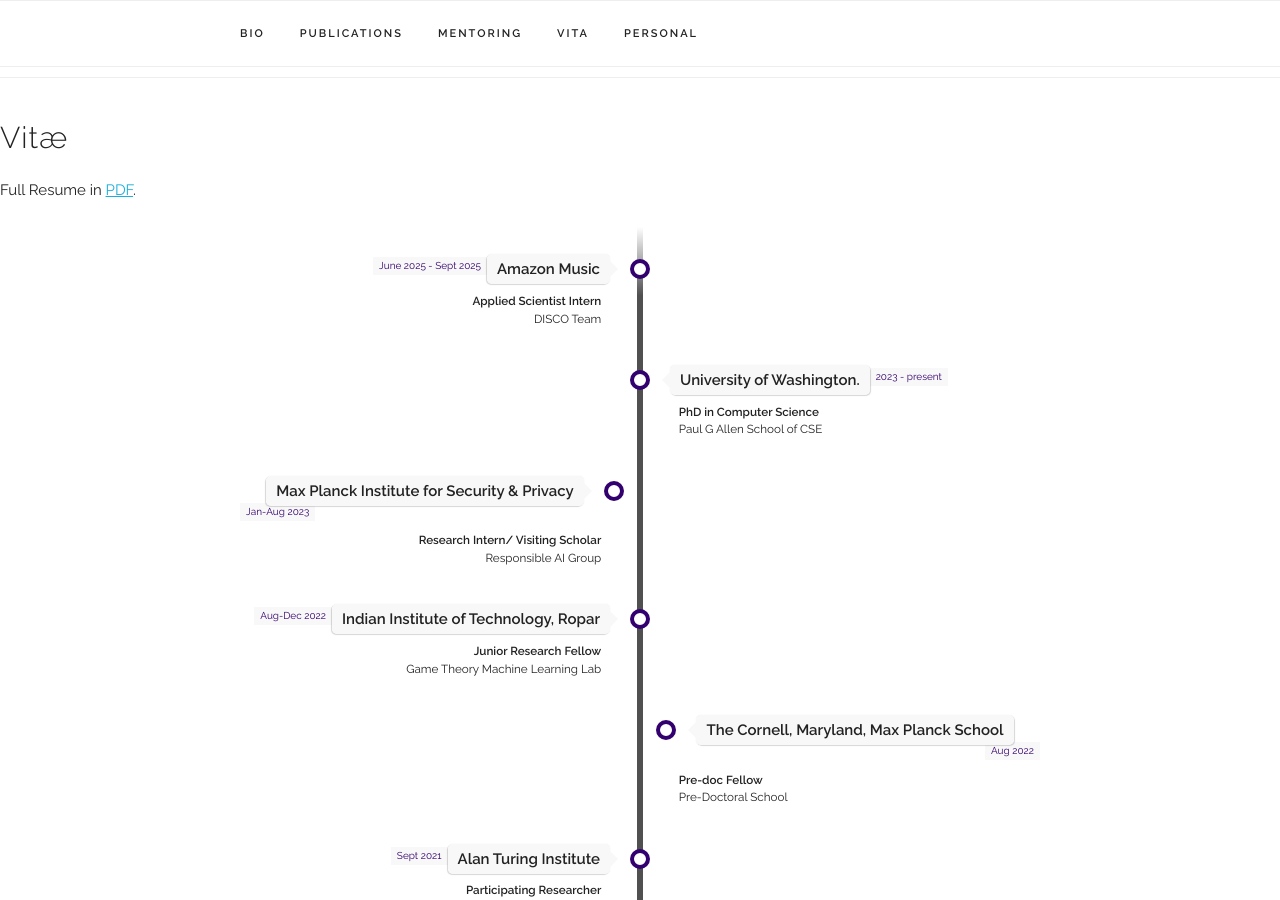
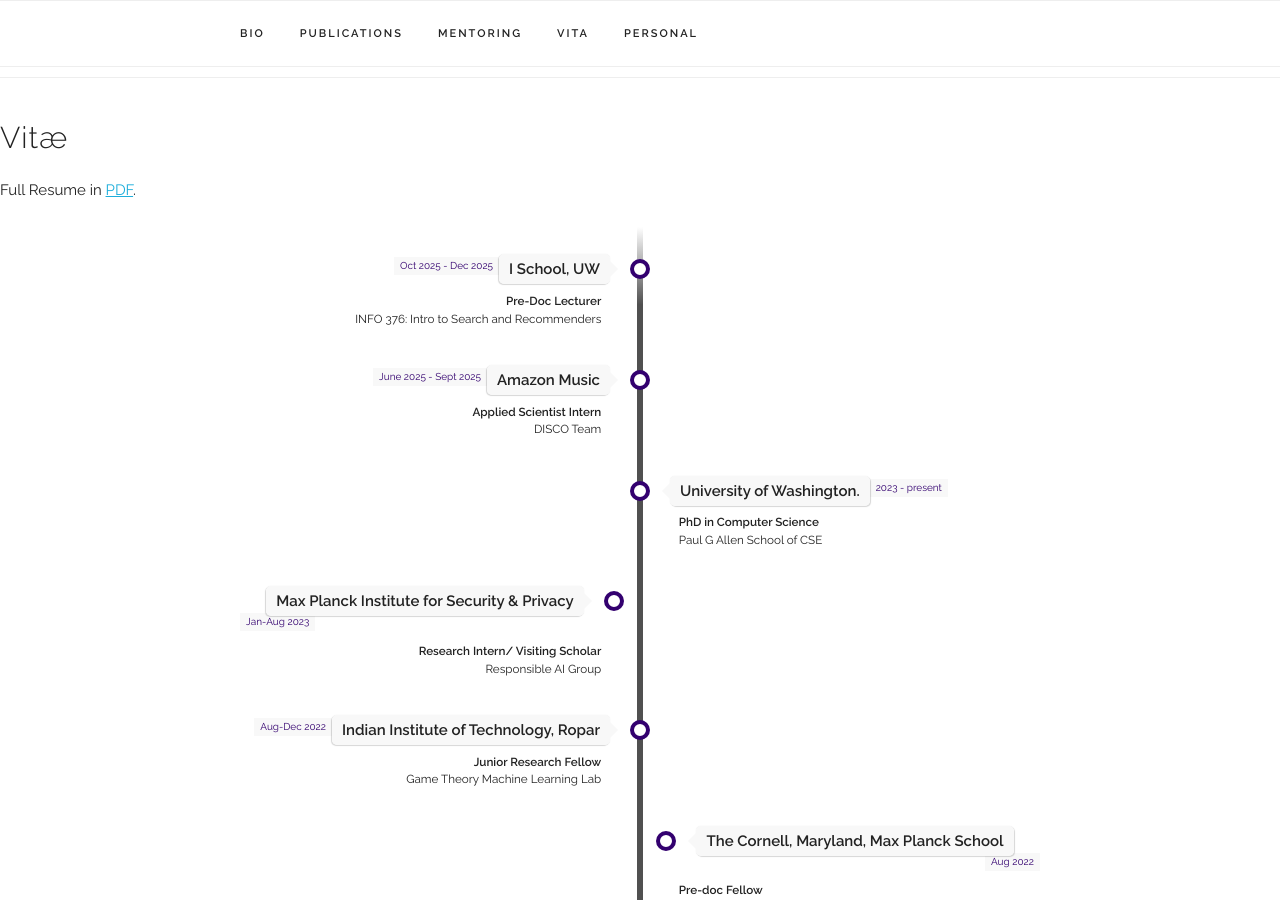
Before and after one commit to i-kiran/i-kiran.github.io, a Jekyll site: the page built from noooindex.html, in a window 1280 px wide and 900 px high, scrolled down 2911 px. Built offline with Jekyll 4.4.1, drawn with Linux system fonts in a browser that asks for light colours; some web fonts are replaced.

Commit message:
Add experience as Pre-Doc Lecturer at I School, UW

```diff
--- a/_data/experience.yaml
+++ b/_data/experience.yaml
@@ -1,4 +1,10 @@
 experiences:
+  - place: "I School, UW"
+    time: "Oct 2025 - Dec 2025"
+    title: "Pre-Doc Lecturer"
+    subtitle: "INFO 376: Intro to Search and Recommenders "
+    category: "work"
+
   - place: "Amazon Music"
     time: "June 2025 - Sept 2025"
     title: "Applied Scientist Intern"
```
